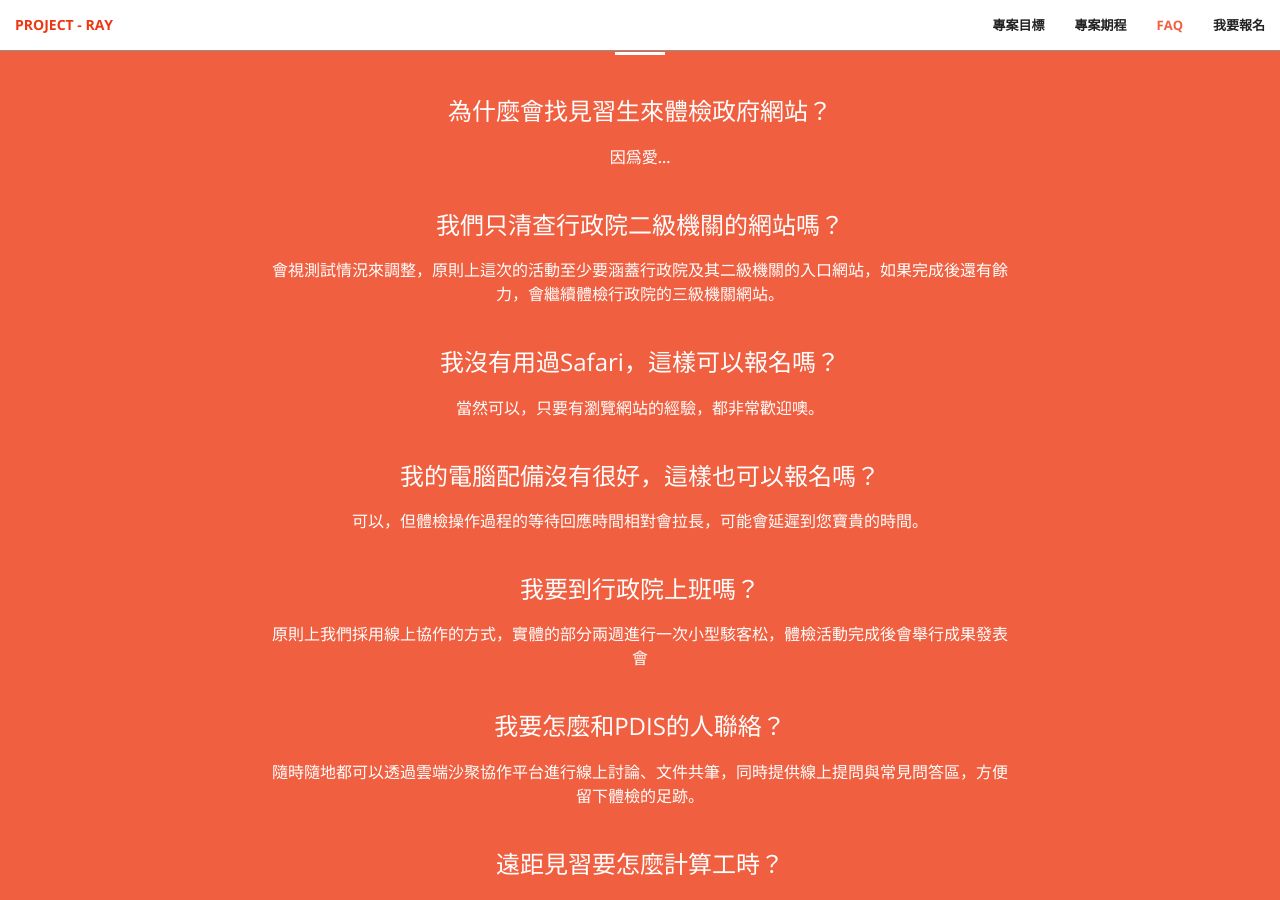
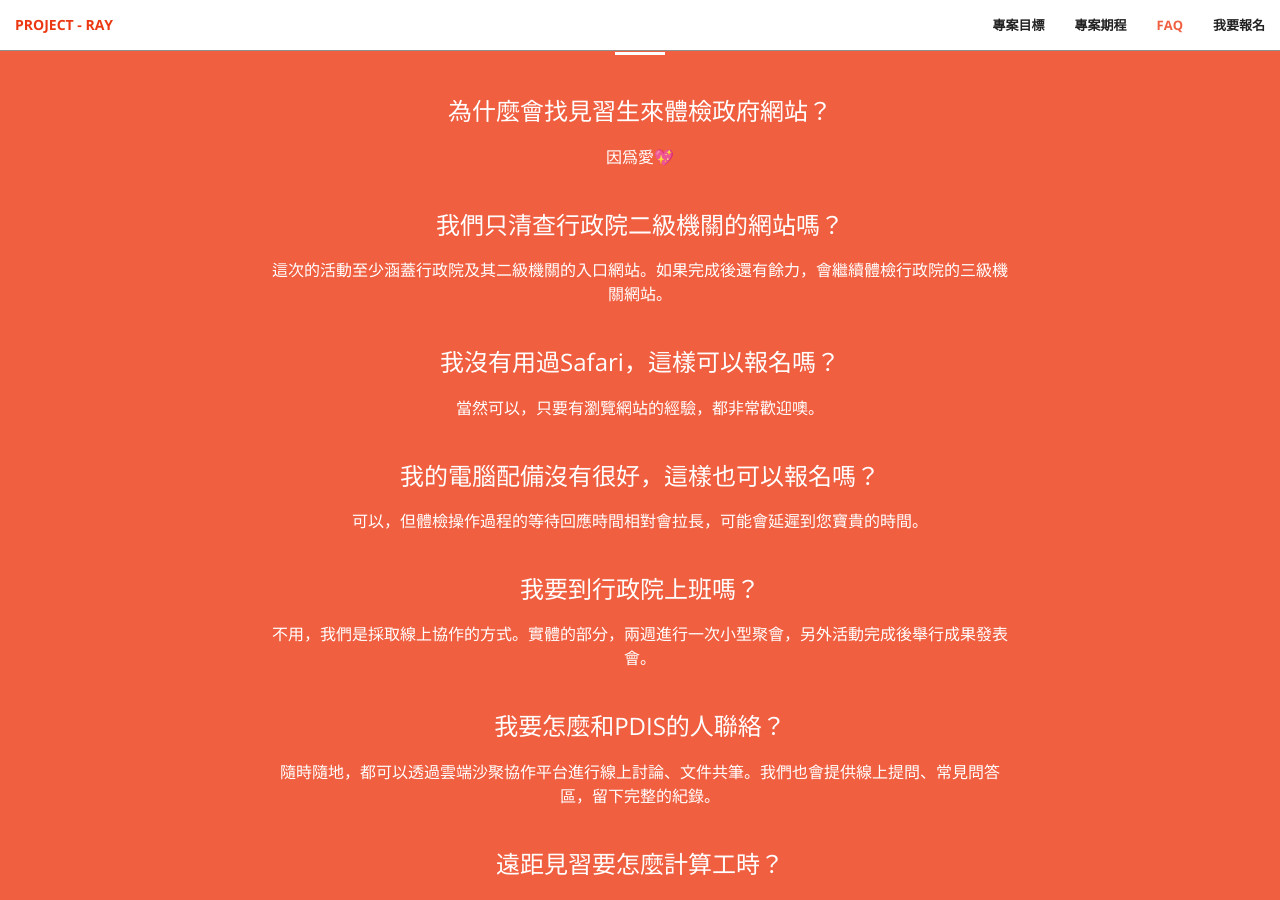
Before and after one commit to PDIS/ray2018, a Jekyll site: the page built from docs/index.html, in a window 1280 px wide and 900 px high, scrolled down 2569 px. Built offline with Jekyll 4.4.1, drawn with Linux system fonts in a browser that asks for light colours; some of the changed text lies outside the part shown.

Commit message:
* More emojis for FAQ

```diff
--- a/docs/_data/faq.json
+++ b/docs/_data/faq.json
@@ -1,10 +1,10 @@
 [{
         "q": "為什麼會找見習生來體檢政府網站？",
-        "a": "因爲愛..."
+        "a": "因爲愛💖"
     },
     {
         "q": "我們只清查行政院二級機關的網站嗎？",
-        "a": "會視測試情況來調整，原則上這次的活動至少要涵蓋行政院及其二級機關的入口網站，如果完成後還有餘力，會繼續體檢行政院的三級機關網站。"
+        "a": "這次的活動至少涵蓋行政院及其二級機關的入口網站。如果完成後還有餘力，會繼續體檢行政院的三級機關網站。"
     },
     {
         "q": "我沒有用過Safari，這樣可以報名嗎？",
@@ -16,22 +16,22 @@
     },
     {
         "q": "我要到行政院上班嗎？",
-        "a": "原則上我們採用線上協作的方式，實體的部分兩週進行一次小型駭客松，體檢活動完成後會舉行成果發表會"
+        "a": "不用，我們是採取線上協作的方式。實體的部分，兩週進行一次小型聚會，另外活動完成後舉行成果發表會。"
     },
     {
         "q": "我要怎麼和PDIS的人聯絡？",
-        "a": "隨時隨地都可以透過雲端沙聚協作平台進行線上討論、文件共筆，同時提供線上提問與常見問答區，方便留下體檢的足跡。"
+        "a": "隨時隨地，都可以透過雲端沙聚協作平台進行線上討論、文件共筆。我們也會提供線上提問、常見問答區，留下完整的紀錄。"
     },
     {
         "q": "遠距見習要怎麼計算工時？",
-        "a": "依照您的檢查結果槙寫表單，並以此表為依據計算工時。"
+        "a": "依照您的檢查結果填寫表單，並以此為依據計算工時。"
     },
     {
         "q": "我可以從這個見習中學到什麼？",
-        "a": "體檢政府網站時，可以藉此機會觸碰到政府機關實際提供的資訊內容，自然對機關有比較多的瞭解；體檢的過程中，可以實驗出適當的協作模式；體檢議題回報的處理上，可以學習到不同的跨瀏覽器開發經驗。"
+        "a": "體檢政府網站時，可以藉此機會觸碰到政府機關實際提供的資訊內容，增進對機關的瞭解。體檢的過程中，可以試驗出適當的協作模式。體檢議題回報的處理上，可以學習到各式各樣的跨瀏覽器開發經驗。"
     },
     {
         "q": "唐鳳本人會出現嗎？",
-        "a": "這個問題對我們來說太難了，建議您直接在 [wiselike](https://wiselike.tw/#/user/audreyt) 問他唷<3"
+        "a": "會💝"
     }
 ]
```
